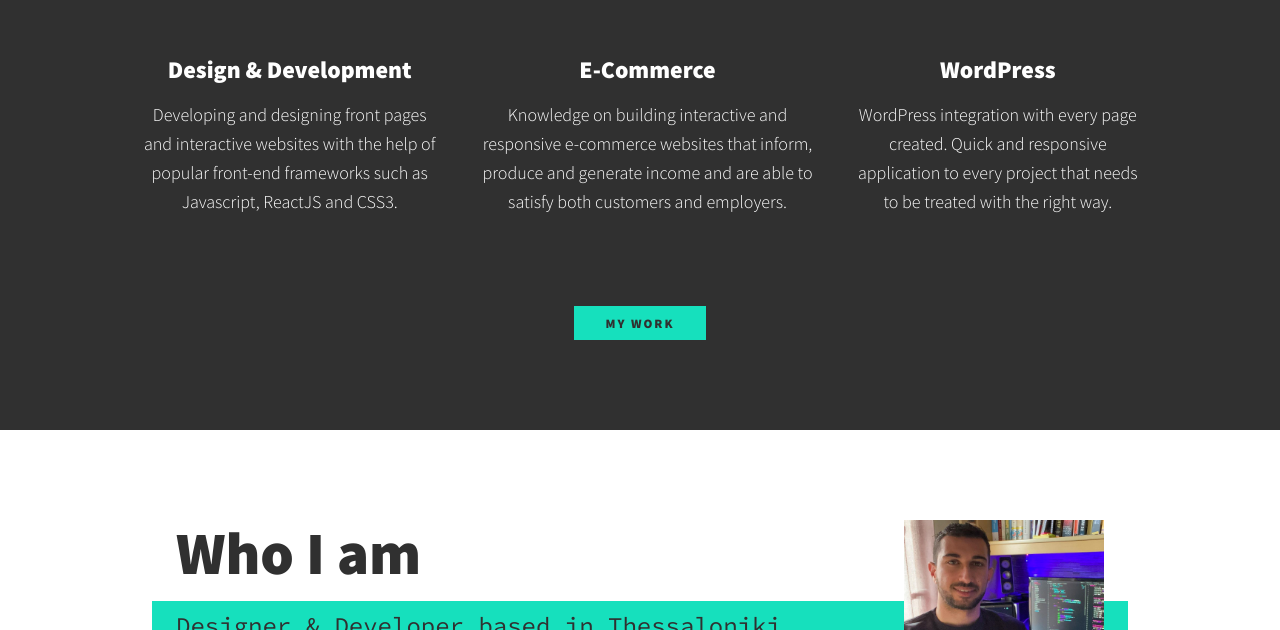
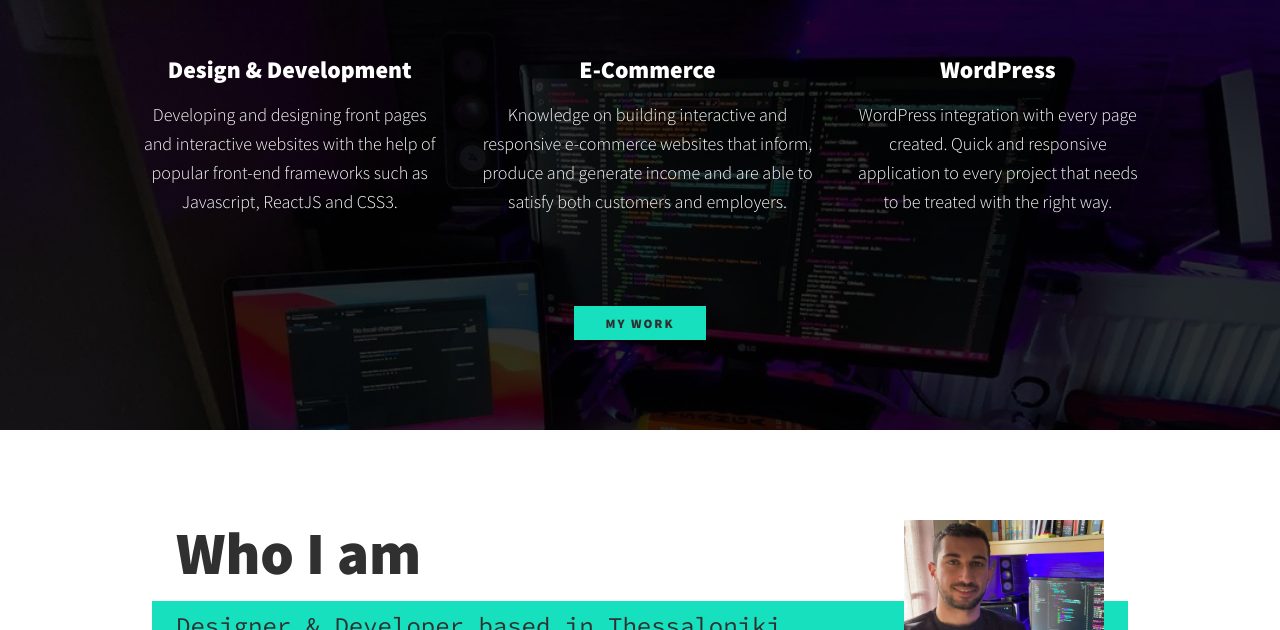
Before and after one commit to HarryKing87/HarryKing87.github.io, a plain HTML site: page index.html in a window 1280 px wide. Shown: the part 757-1387 px from the top of the page. Drawn offline with Linux system fonts and the light colour scheme.

Commit message:
Update style.css

```diff
--- a/css/style.css
+++ b/css/style.css
@@ -297,7 +297,7 @@ header {
 
 .my-projects {
           background-color: var(--clr-dark);
-          background-image: url("img/third.jpg");
+          background-image: url("/img/third.jpg");
           background-size: cover;
           background-blend-mode: multiply;
           color:var(--clr-light);
```
